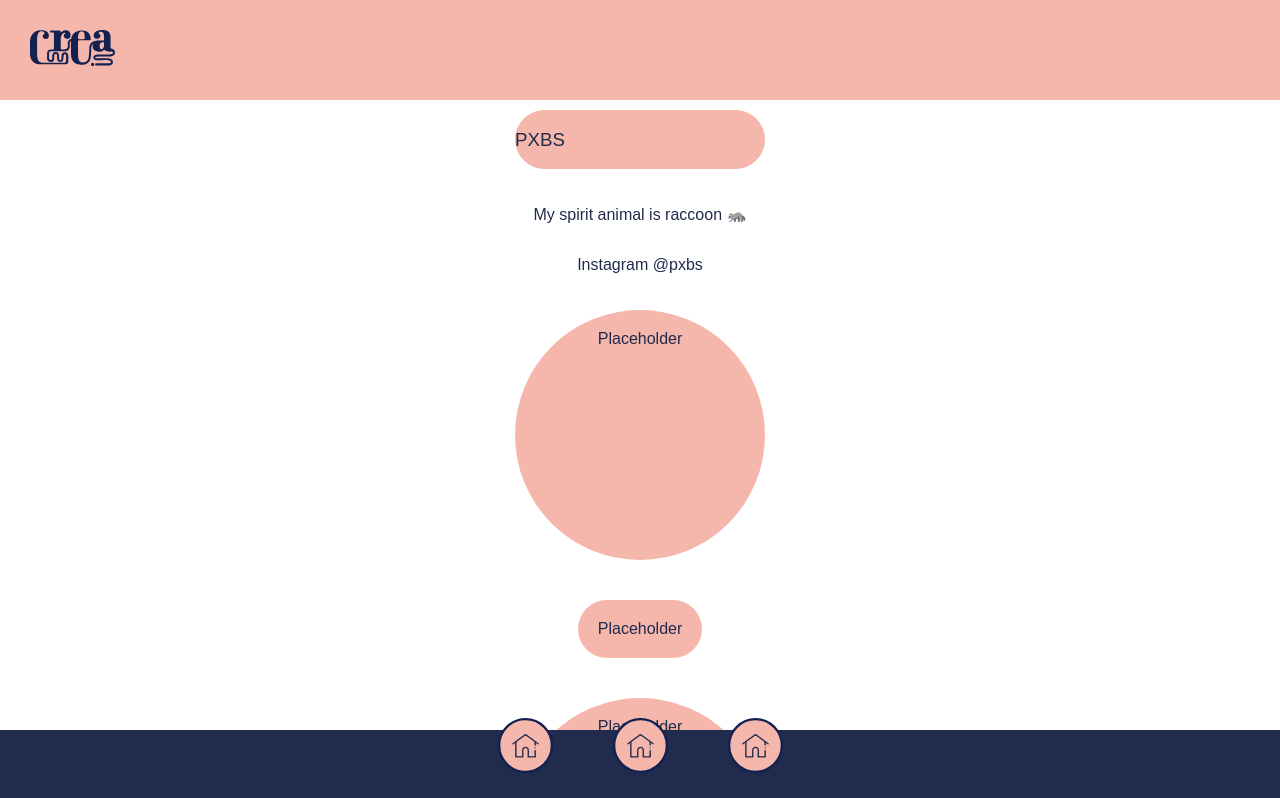
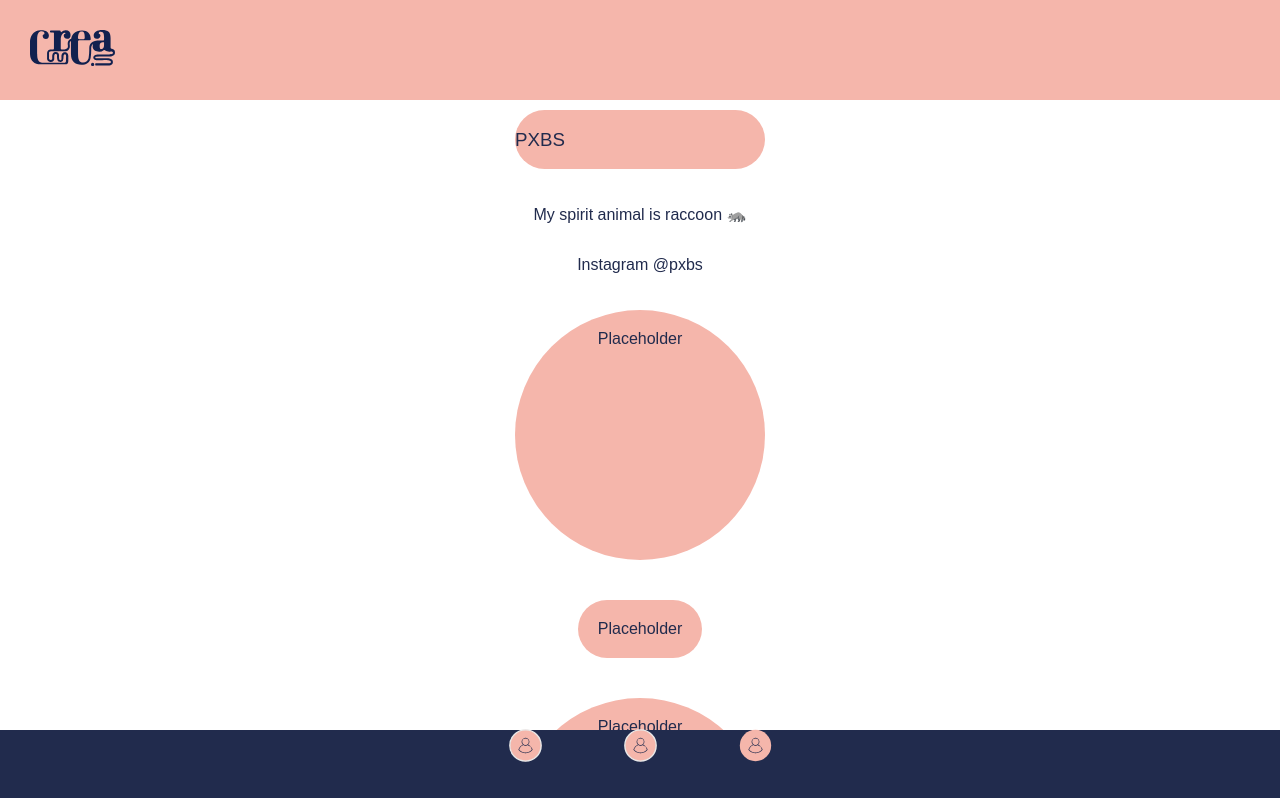
Before and after one commit to katariar/CREA, a React (Create React App) app: page /participant in a window 1280 px wide. Shown: the top 798 px of the page. Built offline with nearby package versions, Linux system fonts and the light colour scheme; a web font is replaced by a local one.

Commit message:
MNavigaatio-ikonin vaihto & buttoneille ikoni propsina

```diff
--- a/src/components/CategoryButton/CategoryButton.js
+++ b/src/components/CategoryButton/CategoryButton.js
@@ -3,6 +3,7 @@ import {Link} from 'react-router-dom';
 import styled from 'styled-components';
 import {AnimatePresence, motion} from 'framer-motion';
 import Logo from '../../images/logodesign.svg';
+import { IconBase } from 'react-icons';
 
 
 
@@ -31,7 +32,7 @@ const LogoIconMain = styled.img `
 width: 60px;
 margin-right: 15px;
 `
-const CategoryButton = ({category}) => {
+const CategoryButton = ({category, icon}) => {
     const [showCategory, setShowCategory] = useState(false)
     console.log(showCategory)
 
@@ -52,7 +53,7 @@ const CategoryButton = ({category}) => {
         fontSize: '16px',
         textAlign: 'right',
         JustifyContent: 'center'
-        }} onClick = {() => handleClick()}> <LogoIconMain src={Logo} />
+        }} onClick = {() => handleClick()}> <LogoIconMain src={icon} />
         <div style={{ marginTop: '20px'}}>
         {category} </div></div>
 
@@ -74,7 +75,7 @@ const CategoryButton = ({category}) => {
         backgroundColor: '#F5B6AB',
         borderRadius: '30px',
         minWidth: '200px'}}>
-            <LogoIcon src={Logo} alt='logo' />
+            <LogoIcon src={icon} alt='logo' />
             <p style={{paddingLeft: '10px', paddingRight: '10px', fontSize: '12px'}}>COFFEE HOUSE</p></Link>
 
         <Link to="/task" style={{
--- a/src/components/Navbar/NavbarElements.js
+++ b/src/components/Navbar/NavbarElements.js
@@ -19,11 +19,25 @@ export const NavLink = styled(Link) `
     cursor: pointer;
     margin: 30px;
 
+    .unactiveIcon {
+        display: none;
+    }
+
+    .activeIcon {
+        display: inline-block;
+    }
+
     &.active {
         color: #F5B6AB;
         box-shadow: 0 0 3px 4px white;
         border-radius: 60px;
+        .unactiveIcon {
+            display: inline-block;
+        }
 
+        .activeIcon {
+            display: none;
+        }
     }
 
 `
--- a/src/components/Navbar/index.js
+++ b/src/components/Navbar/index.js
@@ -33,13 +33,14 @@ const Navbar = () => {
           <Nav>
           <NavMenu>
                 <NavLink to="/" activeStyle exact={true}>
-                     <HomeIcon src={Home} alt='home' />
+                     <HomeIcon className="unactiveIcon" src={Home} alt='home' />
+                     <HomeIcon className="activeIcon" src={Add} alt="home" />
                 </NavLink>
                       <NavLink to="/add" activeStyle>
-                          <AddIcon src={Home} alt='add' />
+                          <AddIcon src={Add} alt='add' />
                       </NavLink>
                       <NavLink to="/profile" activeStyle>
-                          <ProfileIcon src={Home} alt='profile'/>
+                          <ProfileIcon src={Profile} alt='profile'/>
                       </NavLink>
                   </NavMenu>
 
--- a/src/pages/index.js
+++ b/src/pages/index.js
@@ -1,6 +1,9 @@
 import React  from 'react';
 import CategoryButton from '../components/CategoryButton/CategoryButton';
 import styled from 'styled-components';
+
+import HomeIcon from '../images/home-03.svg'
+import LogoIcon from '../images/logodesign.svg'
 
 export const Container = styled.div`
 display: flex;
@@ -17,8 +20,8 @@ const Home = () => {
     return (
         <Container>
 
-         <CategoryButton category="LOGO DESIGN" />
-        <CategoryButton category="WEB DESIGN" />
+        <CategoryButton category="LOGO DESIGN" icon={HomeIcon}/>
+        <CategoryButton category="WEB DESIGN" icon={LogoIcon}/>
         <CategoryButton category="TYPOGRAPHY" />
         <CategoryButton category="ILLUSTRATION" />
         <CategoryButton category="VISUAL IDENTITY" />
```
